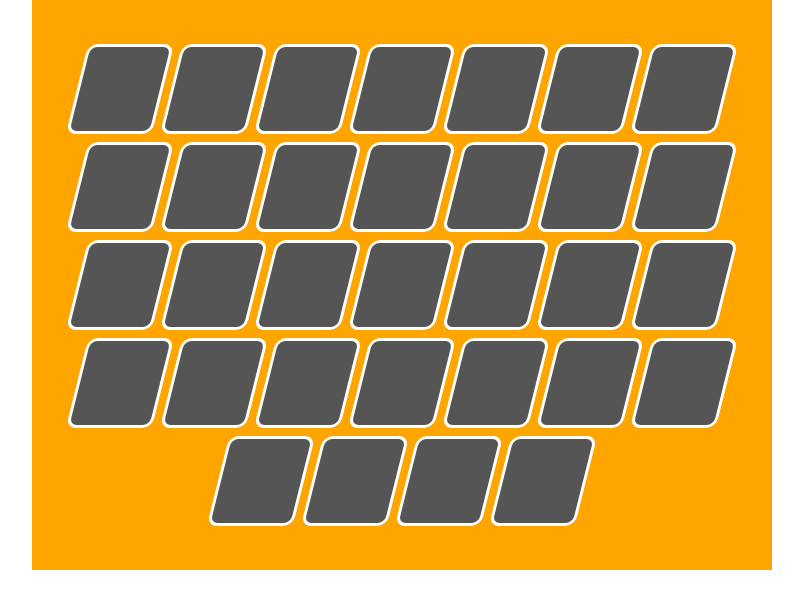
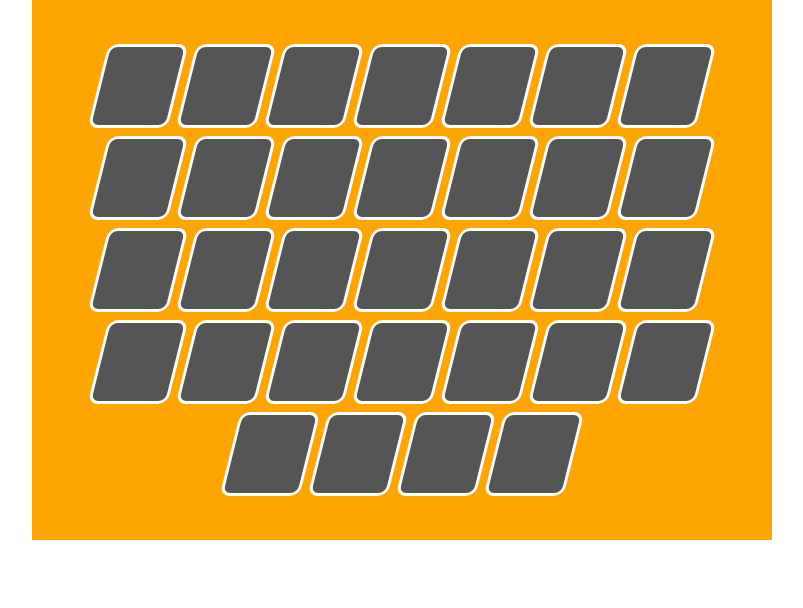
Before and after one commit to yeyoung8805/Vue-lecture, a plain HTML site: page index.html in a window 1280 px wide. Shown: the whole page, without its empty margins (238-1041 px from the left). Drawn offline with nearby package versions, Linux system fonts and the light colour scheme.

Commit message:
box-sizing: border-box;

```diff
--- a/css/main.css
+++ b/css/main.css
@@ -18,6 +18,7 @@
   margin: 4px;
   border: 3px solid #fff;
   border-radius: 10px; /* border-radius : 경계선의 둥근 정도 */
+  box-sizing: border-box; /* border 가 들어간 만큼 box 사이즈가 더 커지지 않게. 즉, border를 포함해서 box 사이즈가 결정됨 */
   background-color: #555;
   transform: skewX(-14deg); /* X축을 기준으로 -14도 기울임 */
 }
```
